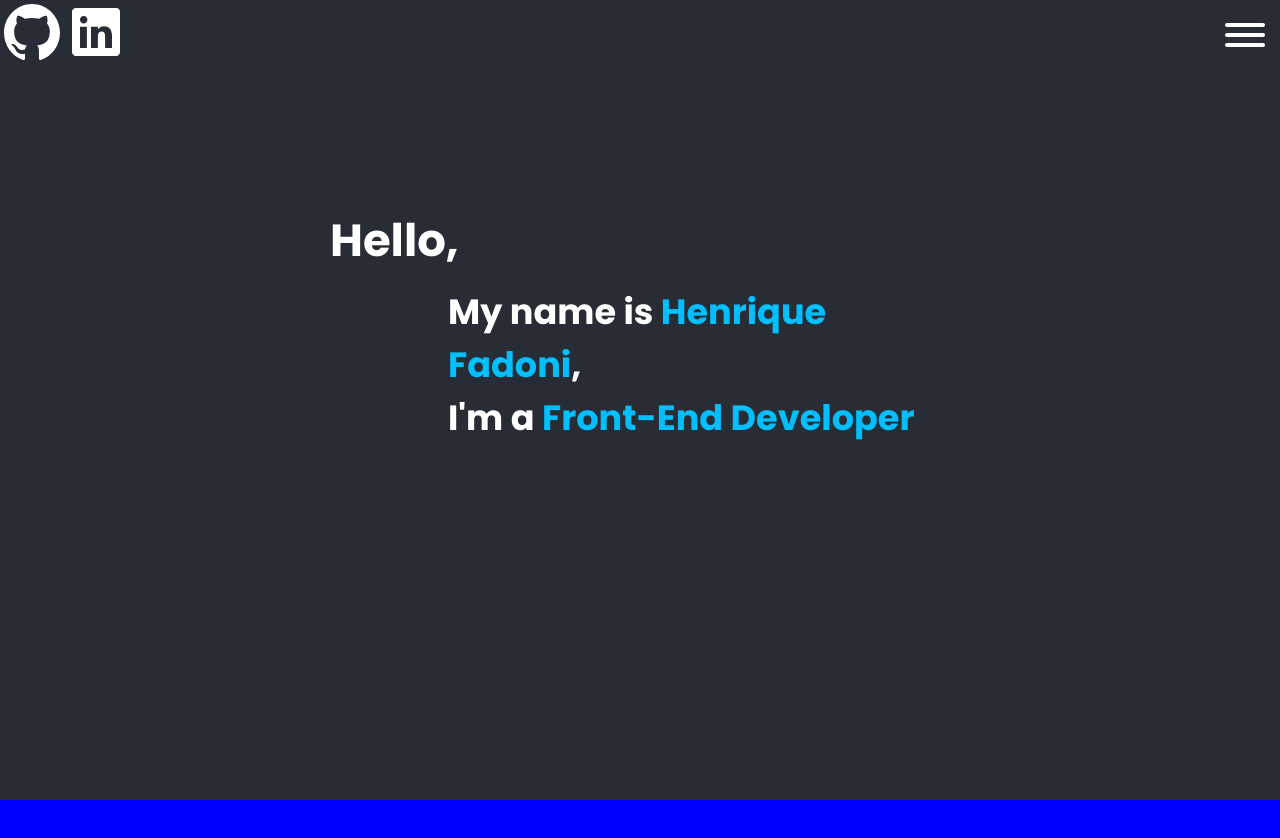
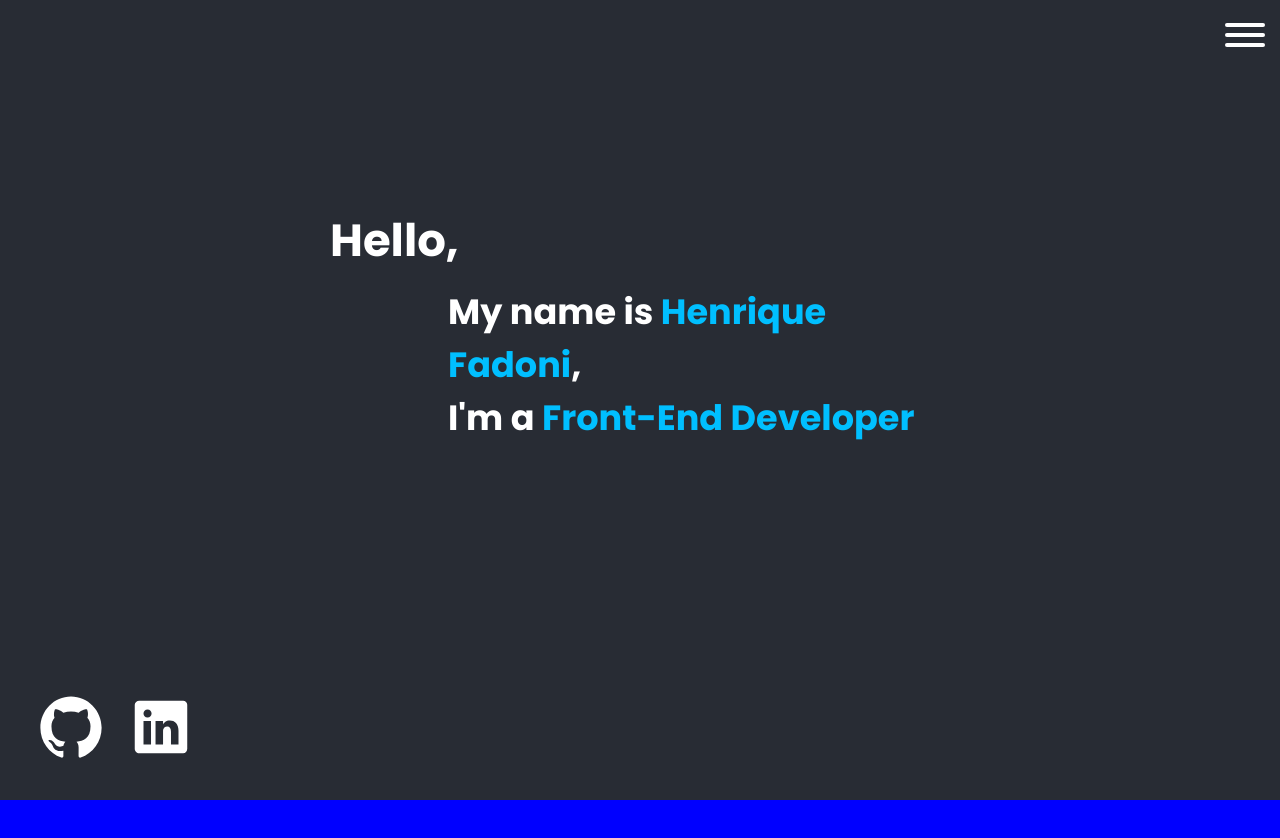
Before and after one commit to HenriqueFadoni/portifolio, a React (Create React App) app: page / in a window 1280 px wide. Shown: the top 838 px of the page. Built offline with nearby package versions, Linux system fonts and the light colour scheme.

Commit message:
Adjusting Icons and applying Animation

```diff
--- a/src/components/WelcomeIcons/WelcomeIcons.js
+++ b/src/components/WelcomeIcons/WelcomeIcons.js
@@ -1,7 +1,7 @@
 import React from 'react';
 
 const WelcomeIcons = () => (
-    <div>
+    <div className="large-icons-container">
         <ion-icon name="logo-github"></ion-icon>
         <ion-icon name="logo-linkedin"></ion-icon>
     </div>
--- a/src/styles/base/_base.scss
+++ b/src/styles/base/_base.scss
@@ -15,5 +15,12 @@ body {
 }
 
 ion-icon {
-    font-size: 64px;
+    font-size: 70px;
+    padding: 10px;
+    cursor: pointer;
+    transition: 1s;
+
+    &:hover {
+        color: $color-secondary;
+    }
 }
--- /dev/null
+++ b/src/styles/components/_large-icons.scss
@@ -0,0 +1,6 @@
+.large-icons-container {
+    position: absolute;
+    margin: 2%;
+    top: 82vh;
+    left: 0;
+}
--- a/src/styles/main.scss
+++ b/src/styles/main.scss
@@ -11,6 +11,7 @@
 
 // COMPONENTS
 @import './components/hamburgermenu';
+@import './components/large-icons';
 
 // LAYOUT
 
```
